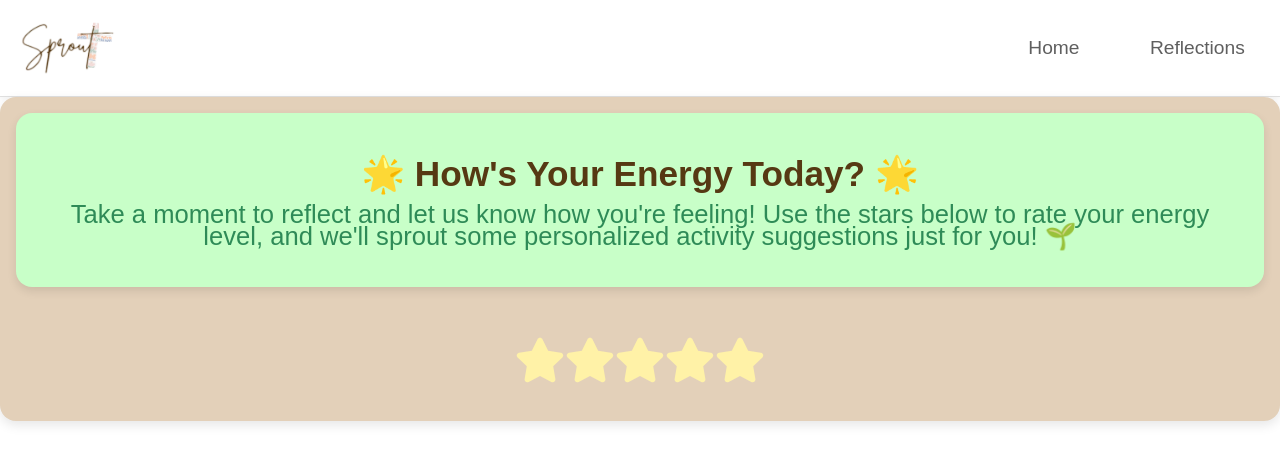
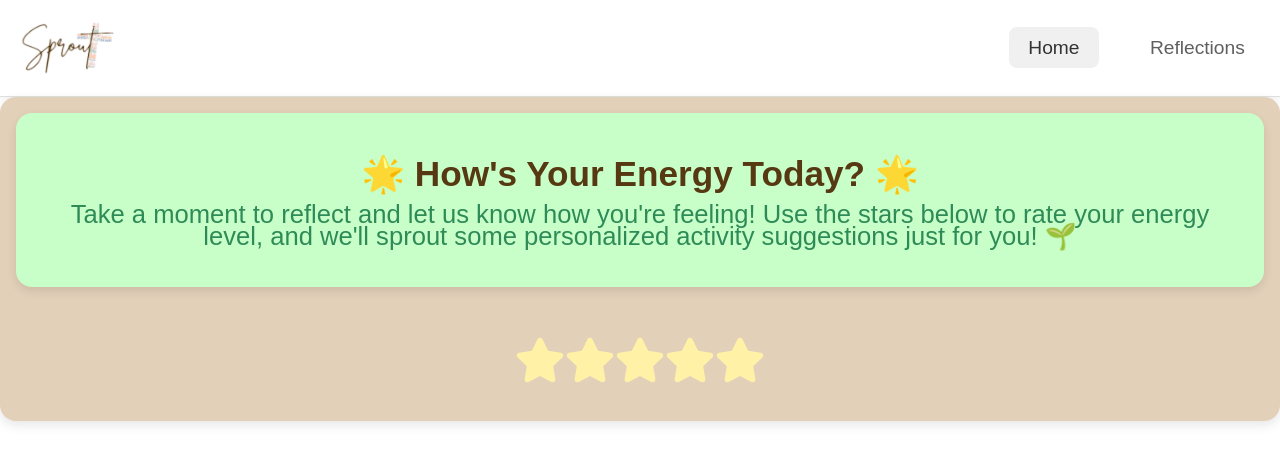
Before and after one commit to MichelleRafols/Sprout-Capstone-FullStack-Project, a React (Vite) app in the folder client/: page / in a window 1280 px wide. Shown: the top 464 px of the page. Built offline with nearby package versions, Linux system fonts and the light colour scheme; a web font is replaced by a local one.

Commit message:
fix navbar jsx

```diff
--- a/client/src/components/Navbar/Navbar.jsx
+++ b/client/src/components/Navbar/Navbar.jsx
@@ -7,18 +7,24 @@ export default function Navbar() {
         <section className="navbar">
             <ul className="navbar__list">
                 <li className="navbar__item">
-                    <Link to='/' className="navbar__logo-link">
+                    <Link to='/' className="navbar__link-logo">
                         <img className="navbar__logo" src={logo} alt="Sprout logo" />
                     </Link>
                 </li>
                 <ul className="navbar__sublist">
                     <li className="navbar__item">
-                        <NavLink to='/' className="navbar__link" activeClassName="navbar__link--active">
+                        <NavLink
+                            to='/'
+                            className={({ isActive }) => isActive ? 'navbar__link navbar__link--active' : 'navbar__link'}
+                        >
                             Home
                         </NavLink>
                     </li>
                     <li className="navbar__item">
-                        <NavLink to='/reflections/list' className="navbar__link" activeClassName="navbar__link--active">
+                        <NavLink
+                            to='/reflections/list'
+                            className={({ isActive }) => isActive ? 'navbar__link navbar__link--active' : 'navbar__link'}
+                        >
                             Reflections
                         </NavLink>
                     </li>
```
